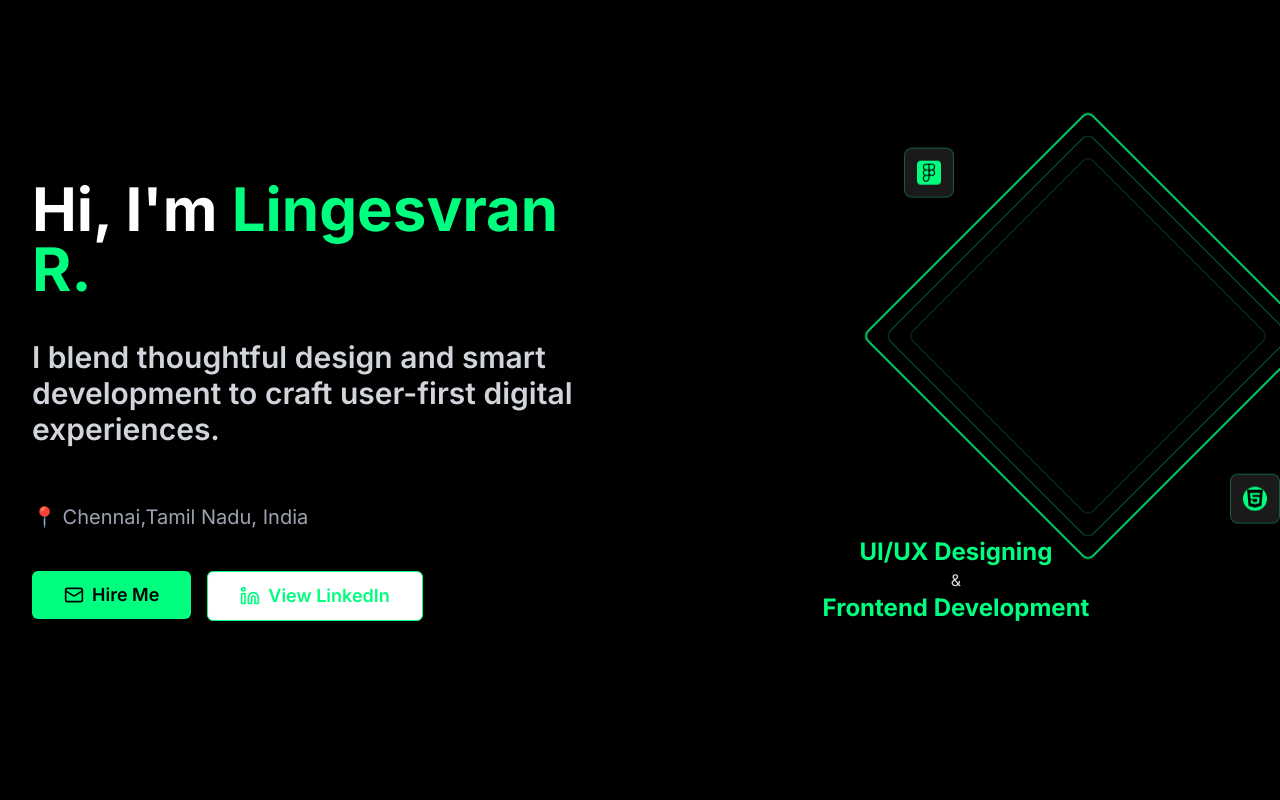
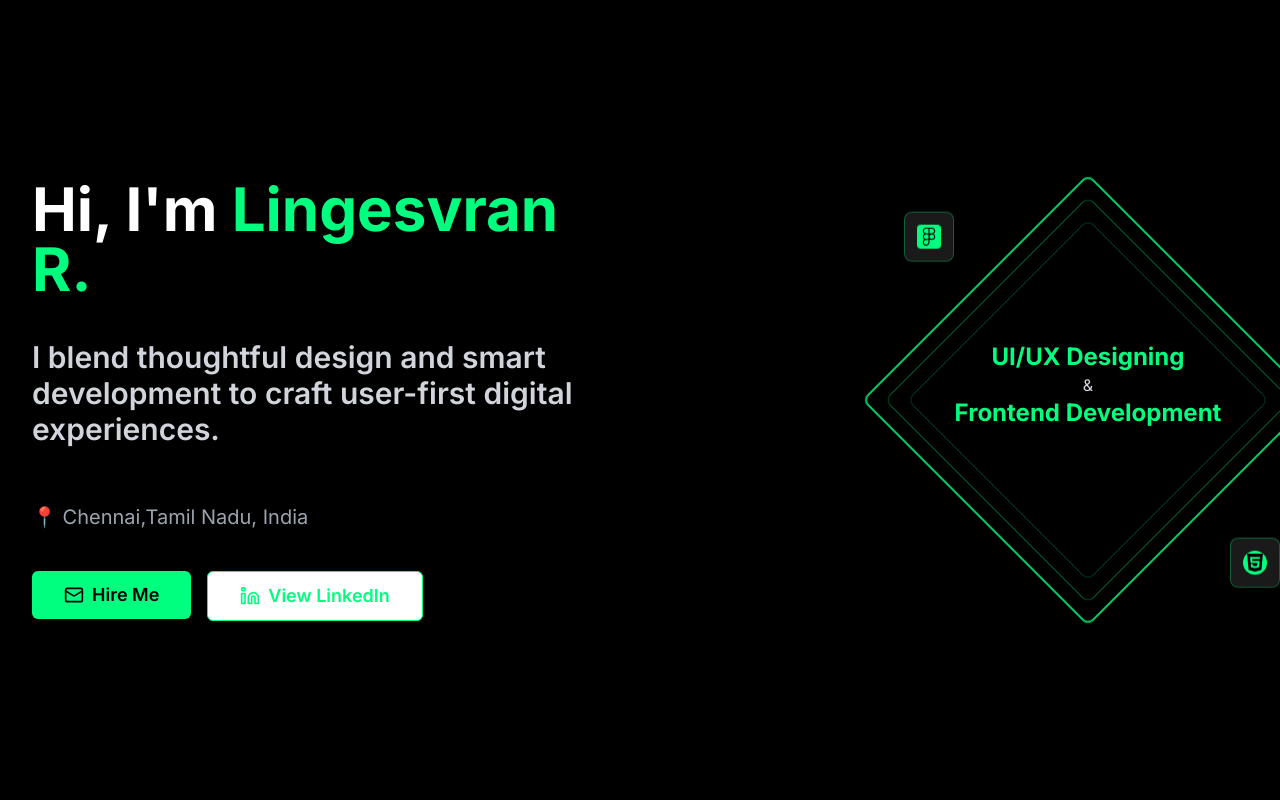
Before and after one commit to Lingesvaran-R/Portfolio, a Next.js app: page / in a window 1280 px wide. Shown: the top 800 px of the page. Built offline with nearby package versions, Linux system fonts and the light colour scheme.

Commit message:
Updated section

```diff
--- a/app/page.tsx
+++ b/app/page.tsx
@@ -159,11 +159,8 @@ const projects = [
           </div>
 
           {/* Right Side - Creative Visualization */}
-          <div className="space-y-10">
-            <div className="space-y-10">
-<div className="flex justify-center lg:justify-end">
-  <div className="relative w-64 sm:w-72 md:w-80 h-64 sm:h-72 md:h-80 flex items-center justify-center">
-
+   <div className="flex justify-center lg:justify-end">
+   <div className="relative w-64 sm:w-72 md:w-80 h-64 sm:h-72 md:h-80 flex items-center justify-center">
     {/* Rotating Hexagon */}
     <div className="absolute inset-0 border-2 border-[#00FF7F] rounded-lg transform rotate-45 animate-pulse" />
     <div className="absolute inset-4 border border-[#00FF7F]/50 rounded-lg transform -rotate-45 animate-pulse delay-1000" />
@@ -179,9 +176,8 @@ const projects = [
     <div className="absolute -bottom-8 -right-8 bg-[#1a1a1a] border border-[#00FF7F]/30 rounded-lg p-3 animate-bounce delay-1000">
       <div className="w-6 h-6 bg-[#00FF7F] rounded-full flex items-center justify-center text-black text-lg">
         <SiHtml5 />
+
       </div>
-    </div>
-    </div>
     </div>
               {/* Center Text */}
               <div className="text-center z-10 mt-[-30px]">
```
